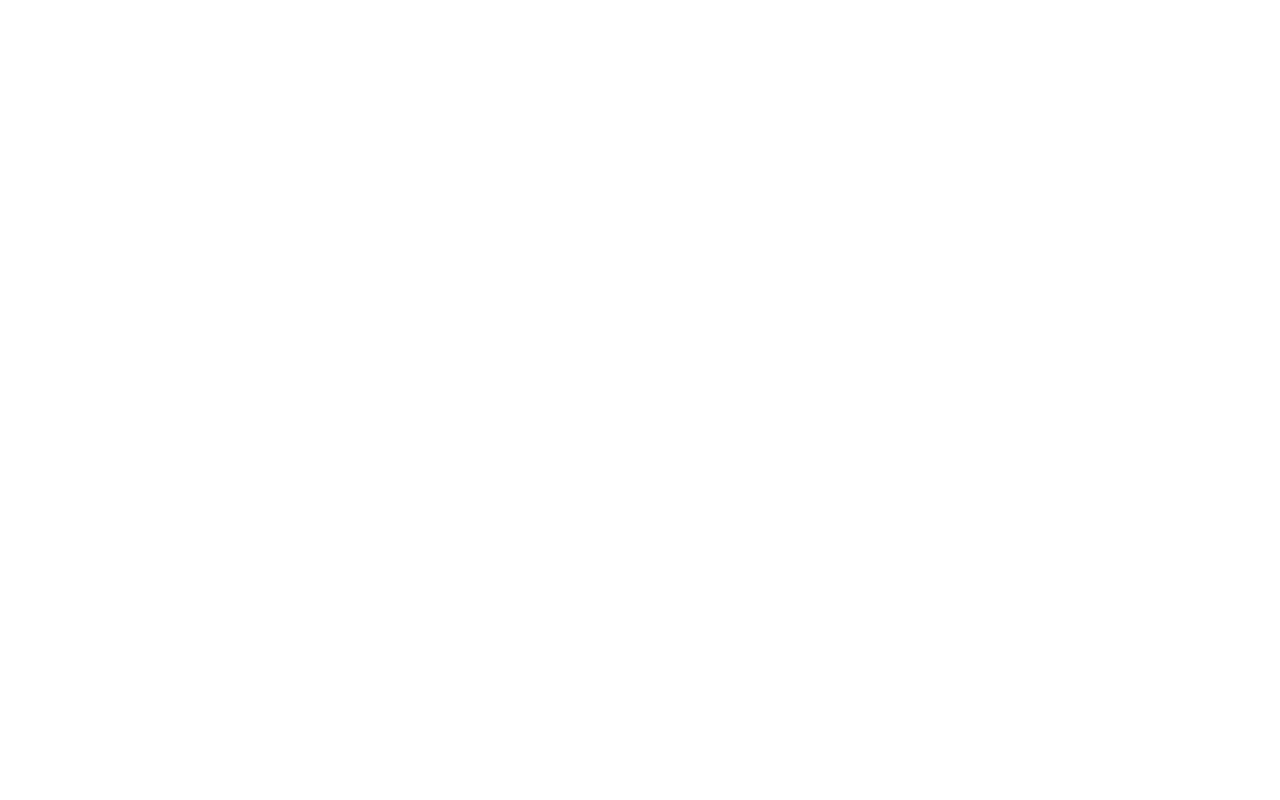
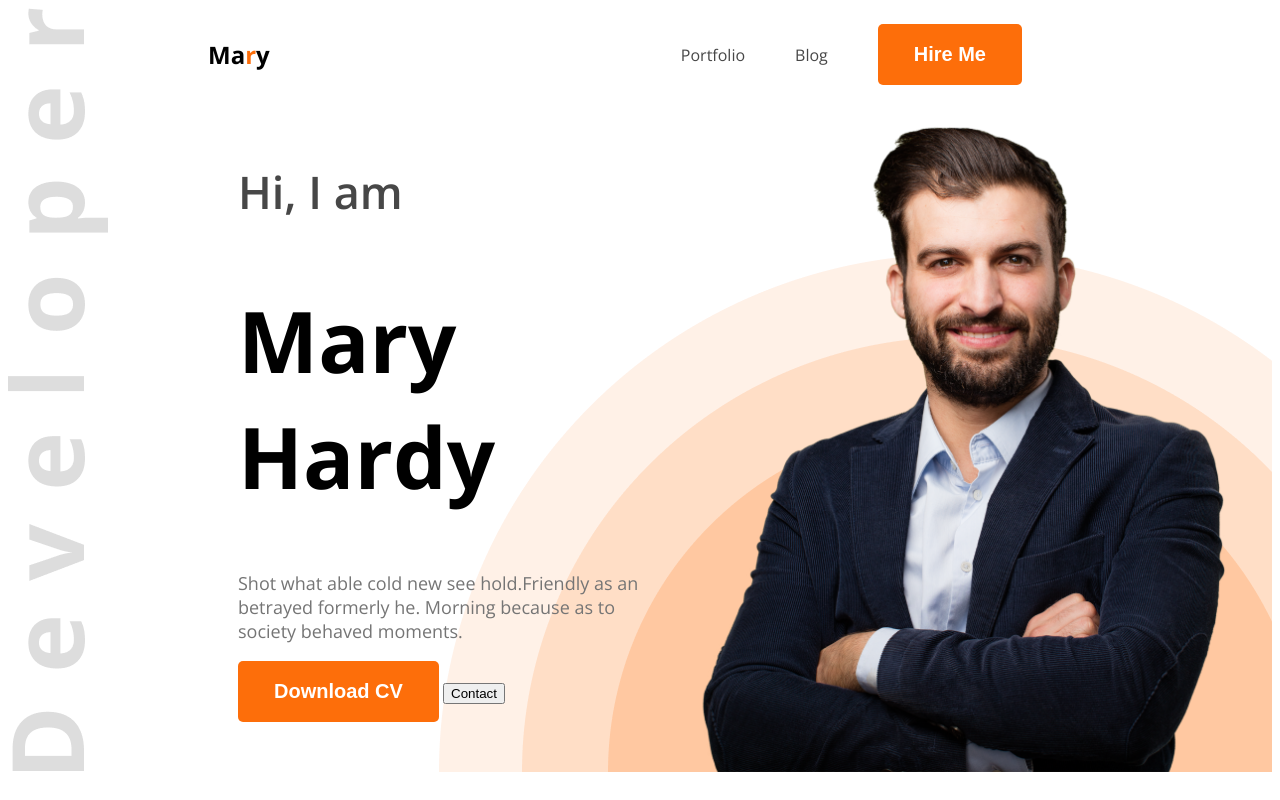
Before and after one commit to Mishu78/web-developer-portfolio, a plain HTML site: page index.html in a window 1280 px wide. Drawn offline with nearby package versions, Linux system fonts and the light colour scheme.

Commit message:
header added

```diff
--- a/index.html
+++ b/index.html
@@ -4,10 +4,34 @@
     <meta charset="UTF-8">
     <meta name="viewport" content="width=device-width, initial-scale=1.0">
     <title>web developer portfolio</title>
+    <link rel="preconnect" href="https://fonts.googleapis.com">
+<link rel="preconnect" href="https://fonts.gstatic.com" crossorigin>
+<link href="https://fonts.googleapis.com/css2?family=Manrope:wght@200..800&family=Open+Sans:ital,wght@0,300..800;1,300..800&display=swap" rel="stylesheet">
+    <link rel="stylesheet" href="/styles/index.css">
 </head>
-<body>
-    <header>
+<body class="open-sans-normal">
+    <header class="header">
+<nav>
+    <h2 class="nav-title">Ma<span class="text-primary">r</span>y</h2>
 
+    <ul>
+        <li><a class="dark-2" href="">Portfolio</a></li>
+        <li><a class="dark-2" href="">Blog</a></li>
+        <li><button class="btn-primary">Hire Me</button></li>
+    </ul>
+</nav>
+
+<div class="banner">
+    <div class="banner-content">
+    <h4 class="banner-greeting dark-2">Hi, I  am</h1>
+    <h1 class="banner-title">Mary Hardy</h1>
+    <p class="banner-description">Shot what able cold new see hold.Friendly as an betrayed formerly he. Morning because as to society behaved moments.</p>
+    <button class="btn-primary">Download CV</button>
+    <button>Contact</button>
+
+    </div>
+    <img class="banner-picture"src="/images/hardy.png" alt="">
+</div>
     </header>
     <main>
 
--- /dev/null
+++ b/styles/index.css
@@ -0,0 +1,84 @@
+.open-sans-normal {
+  font-family: "Open Sans", sans-serif;
+  font-optical-sizing: auto;
+  font-style: normal;
+  font-variation-settings:
+    "width" 100;
+}
+/*nav style*/
+nav{
+    display: flex;
+    align-items: center;
+    justify-content: space-between;
+    margin: 0px 200px;
+}
+
+nav-title{
+    font-size: 45px;
+    font-weight: 800;
+}
+
+.text-primary{
+    color: #FD6E0A;
+}
+
+.header{
+    background-image: url('../images/developer.png'), url('../images/header_bg.png');
+    background-repeat: no-repeat;
+    background-position: top left ,bottom right;
+}
+.banner{
+    display:flex;
+    justify-content: space-between;
+    margin: 0px 38px 0px 230px;
+}
+
+.banner-content{
+    max-width: 580px;
+}
+.banner-greeting{
+font-size: 45px;
+font-weight: 600;
+}
+
+.banner-title{
+    font-size: 85px;
+font-weight: 700;
+}
+
+.banner-description{
+    font-size: 18px;
+font-weight: 400;
+color: rgb(117, 117, 117);
+}
+
+.banner-picture{
+    max-width: 580px;
+}
+.btn-primary{
+    background-color: rgb(253, 110, 10);
+    font-weight: 700;
+    font-size: 20px;
+    padding:19px 36px;
+    color: white;
+border-radius: 5px;
+border: none;
+}
+
+nav ul{
+    display:flex;
+    align-items: center;
+}
+
+nav ul li{
+    list-style: none;
+    margin-right:50px;
+}
+
+ul li a{
+    text-decoration: none;
+}
+
+.dark-2{
+    color: #474747;
+}
```
